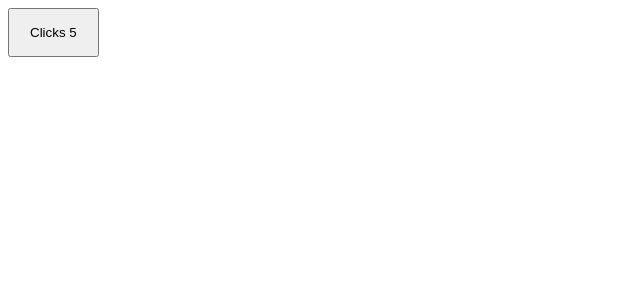
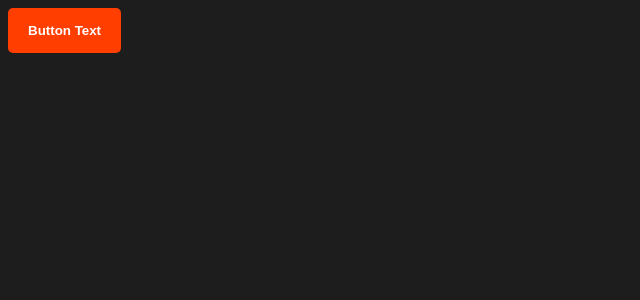
Before and after one commit to Aman07a/svelte-course, a Svelte app: page / in a window 1280 px wide. Shown: the top 300 px of the page, without its empty margins (0-640 px from the left). Built offline with nearby package versions, Linux system fonts and the light colour scheme; the HTML template or start-up script is replaced by a standard one.

Commit message:
Accessing Component Children With Slots

```diff
--- a/src/App.svelte
+++ b/src/App.svelte
@@ -1,13 +1,8 @@
 <script>
-  import Counter from "./lib/Counter.svelte";
-
-  const props = {
-    maxCount: 10,
-    initialCount: 5,
-  };
+  import Button from "./lib/Button.svelte";
 </script>
 
-<Counter {...props} x="y" />
+<Button>Button Text</Button>
 
 <style>
 </style>
--- /dev/null
+++ b/src/lib/Button.svelte
@@ -0,0 +1,16 @@
+<script>
+</script>
+
+<button><slot>Fallback</slot></button>
+
+<style>
+  button {
+    border: none;
+    background-color: #ff3e00;
+    color: #ffffff;
+    padding: 15px 20px;
+    font-weight: bold;
+    border-radius: 5px;
+    cursor: pointer;
+  }
+</style>
--- a/src/main.js
+++ b/src/main.js
@@ -1,7 +1,8 @@
+import "./app.css";
 import App from "./App.svelte";
 
 const app = new App({
   target: document.getElementById("app"),
 });
 
-export default App;
+export default app;
```
